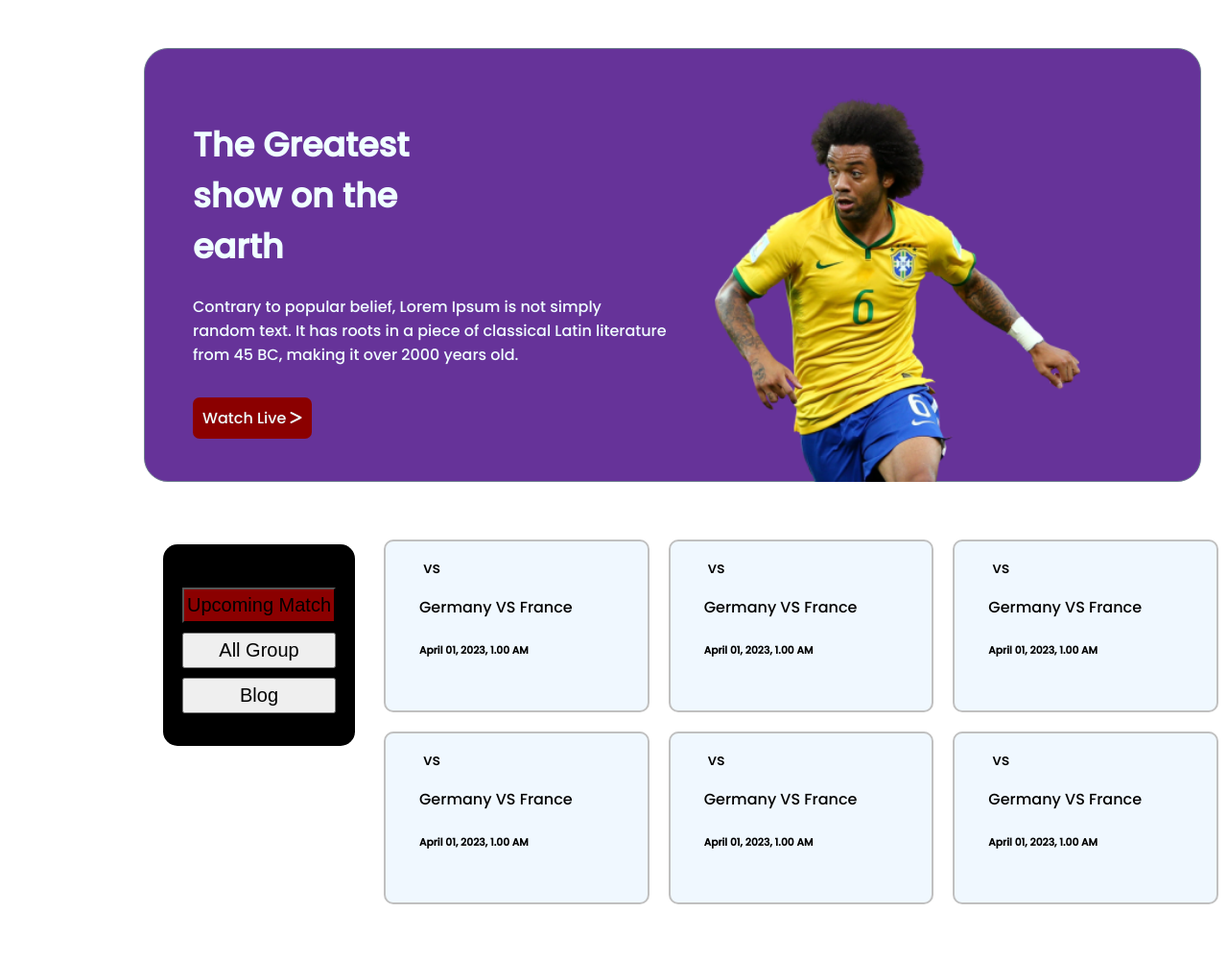
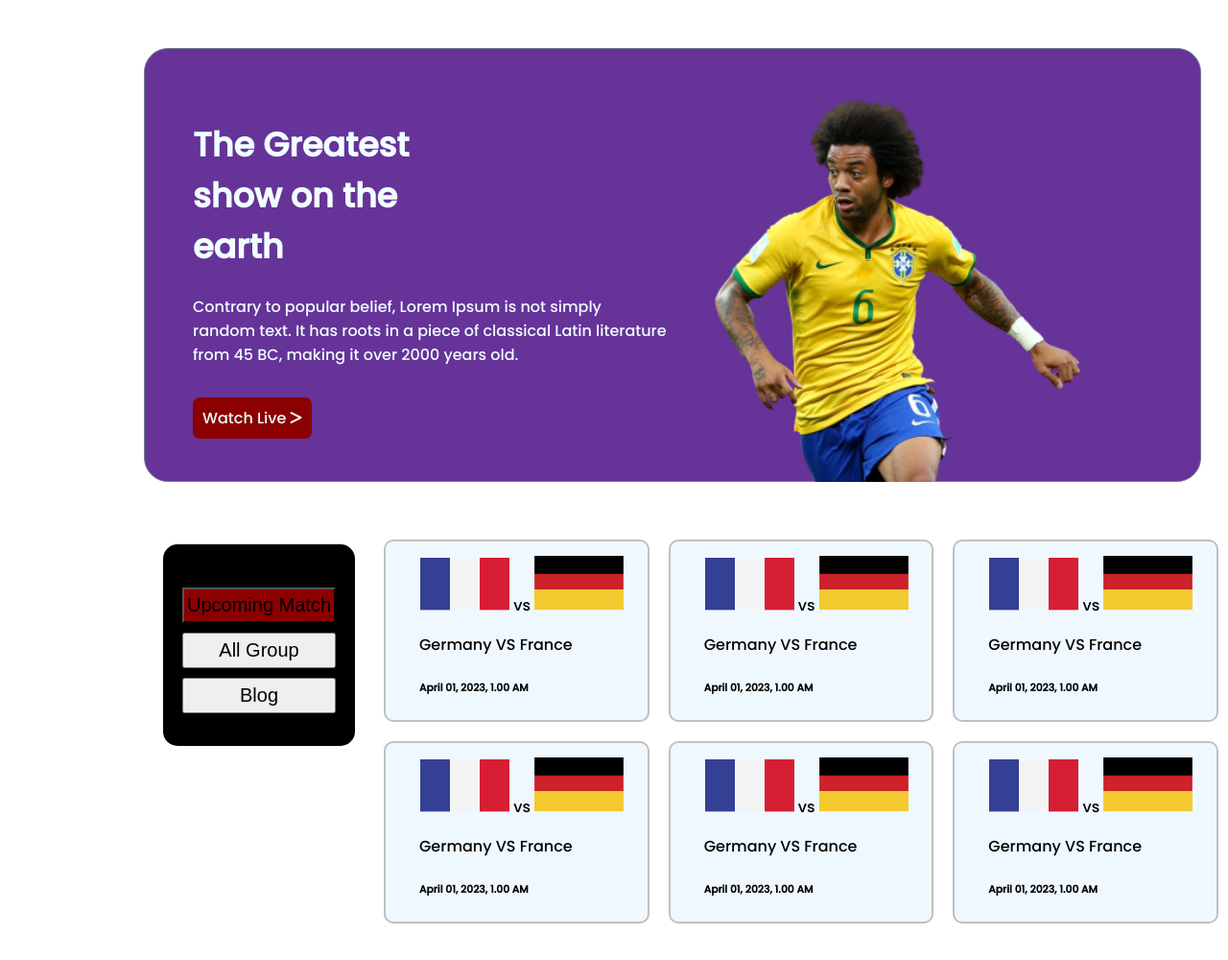
Before and after one commit to rizvikhan5/Assaingmant-2, a plain HTML site: page match.html in a window 1280 px wide. Shown: the top 1000 px of the page at 96% size. Drawn offline with Linux system fonts and the light colour scheme; the site is published under a folder, as on GitHub Pages, so addresses that start at the root find nothing.

Commit message:
add all repo

```diff
--- a/match.html
+++ b/match.html
@@ -43,8 +43,8 @@
             <div class="blog">
                     <article class="block-contant">
                         <div class="image">
-                            <img src="/images/Flag.png" alt=""> vs
-                            <img src="/images/germany Flag.png" alt="">
+                            <img src="images/Flag.png" alt=""> vs
+                            <img src="images/germany Flag.png" alt="">
                         </div>
                             <p>Germany VS France </p>
                             <h6>April 01, 2023, 1.00 AM</h6>
@@ -53,8 +53,8 @@
                 </article>
                 <article class="block-contant">
                         <div class="image">
-                            <img src="/images/Flag.png" alt=""> vs
-                            <img src="/images/germany Flag.png" alt="">
+                            <img src="images/Flag.png" alt=""> vs
+                            <img src="images/germany Flag.png" alt="">
                         </div>
                             <p>Germany VS France </p>
                             <h6>April 01, 2023, 1.00 AM</h6>
@@ -63,8 +63,8 @@
                 </article>
                 <article class="block-contant">
                         <div class="image">
-                            <img src="/images/Flag.png" alt=""> vs
-                            <img src="/images/germany Flag.png" alt="">
+                            <img src="images/Flag.png" alt=""> vs
+                            <img src="images/germany Flag.png" alt="">
                         </div>
                             <p>Germany VS France </p>
                             <h6>April 01, 2023, 1.00 AM</h6>
@@ -73,8 +73,8 @@
                 </article>
                 <article class="block-contant">
                         <div class="image">
-                            <img src="/images/Flag.png" alt=""> vs
-                            <img src="/images/germany Flag.png" alt="">
+                            <img src="images/Flag.png" alt=""> vs
+                            <img src="images/germany Flag.png" alt="">
                         </div>
                             <p>Germany VS France </p>
                             <h6>April 01, 2023, 1.00 AM</h6>
@@ -83,8 +83,8 @@
                 </article>
                 <article class="block-contant">
                         <div class="image">
-                            <img src="/images/Flag.png" alt=""> vs
-                            <img src="/images/germany Flag.png" alt="">
+                            <img src="images/Flag.png" alt=""> vs
+                            <img src="images/germany Flag.png" alt="">
                         </div>
                             <p>Germany VS France </p>
                             <h6>April 01, 2023, 1.00 AM</h6>
@@ -93,8 +93,8 @@
                 </article>
                 <article class="block-contant">
                         <div class="image">
-                            <img src="/images/Flag.png" alt=""> vs
-                            <img src="/images/germany Flag.png" alt="">
+                            <img src="images/Flag.png" alt=""> vs
+                            <img src="images/germany Flag.png" alt="">
                         </div>
                             <p>Germany VS France </p>
                             <h6>April 01, 2023, 1.00 AM</h6>
```
